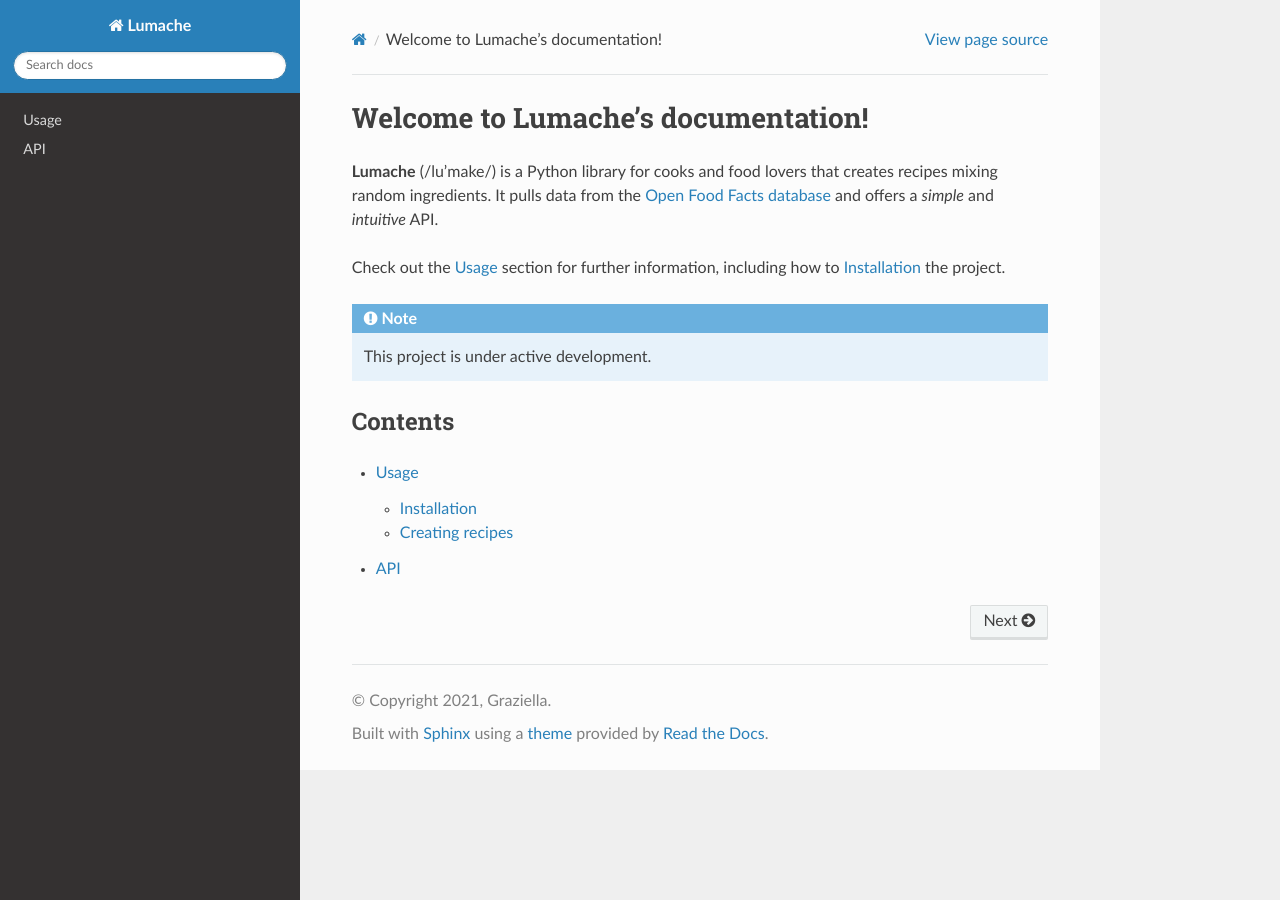
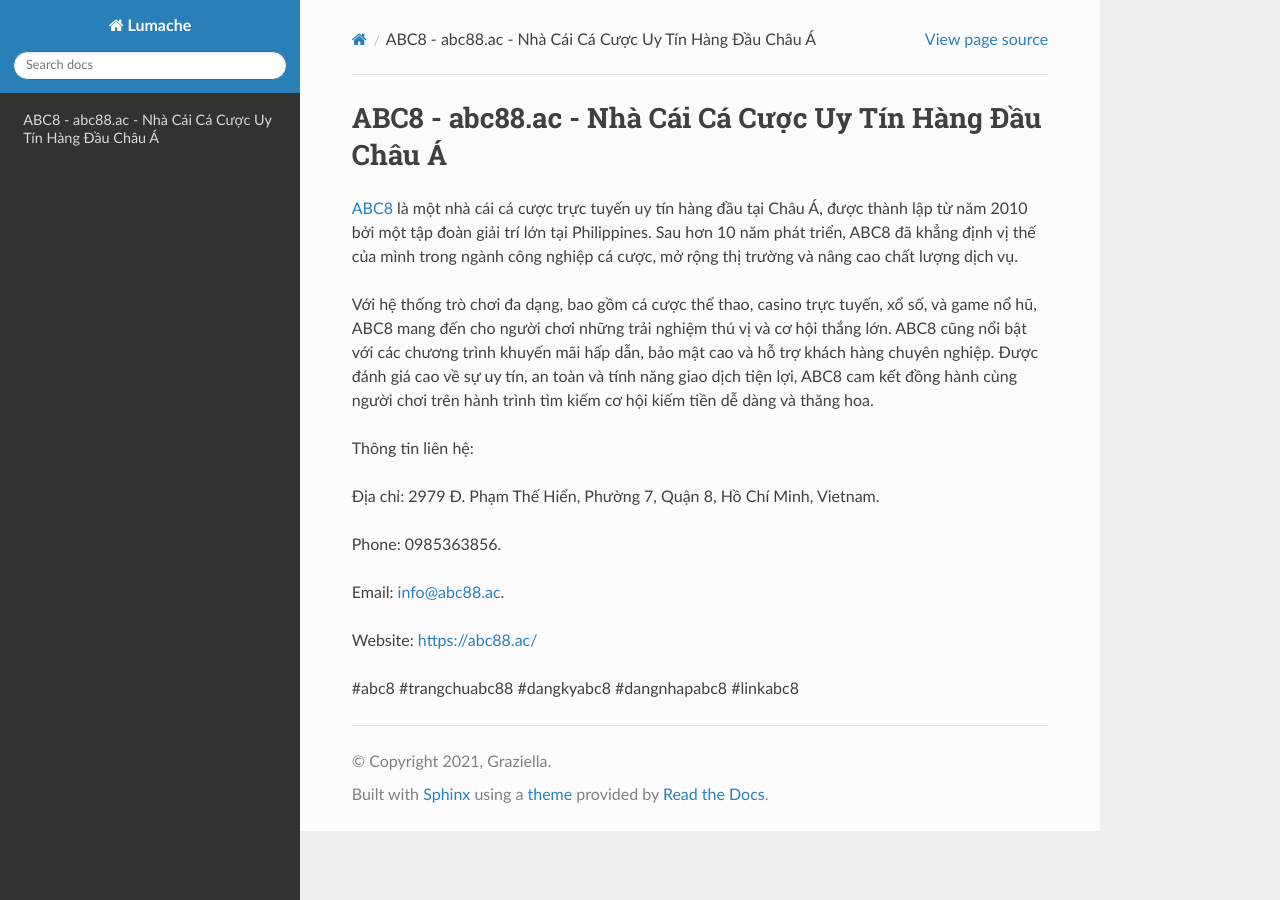
Before and after one commit to moonneil524kawb/abc8ac, a Sphinx documentation site: the page built from docs/source/index.rst, in a window 1280 px wide. Built offline with Sphinx 7.4.7 and the Read the Docs theme 3.1.0, drawn with Linux system fonts in a browser that asks for light colours.

Commit message:
Update index.rst

```diff
--- a/docs/source/index.rst
+++ b/docs/source/index.rst
@@ -1,22 +1,18 @@
-Welcome to Lumache's documentation!
+ABC8 - abc88.ac - Nhà Cái Cá Cược Uy Tín Hàng Đầu Châu Á
 ===================================
 
-**Lumache** (/lu'make/) is a Python library for cooks and food lovers
-that creates recipes mixing random ingredients.
-It pulls data from the `Open Food Facts database <https://world.openfoodfacts.org/>`_
-and offers a *simple* and *intuitive* API.
+`ABC8 <https://abc88.ac/>`_ là một nhà cái cá cược trực tuyến uy tín hàng đầu tại Châu Á, được thành lập từ năm 2010 bởi một tập đoàn giải trí lớn tại Philippines. Sau hơn 10 năm phát triển, ABC8 đã khẳng định vị thế của mình trong ngành công nghiệp cá cược, mở rộng thị trường và nâng cao chất lượng dịch vụ.
 
-Check out the :doc:`usage` section for further information, including
-how to :ref:`installation` the project.
+Với hệ thống trò chơi đa dạng, bao gồm cá cược thể thao, casino trực tuyến, xổ số, và game nổ hũ, ABC8 mang đến cho người chơi những trải nghiệm thú vị và cơ hội thắng lớn. ABC8 cũng nổi bật với các chương trình khuyến mãi hấp dẫn, bảo mật cao và hỗ trợ khách hàng chuyên nghiệp. Được đánh giá cao về sự uy tín, an toàn và tính năng giao dịch tiện lợi, ABC8 cam kết đồng hành cùng người chơi trên hành trình tìm kiếm cơ hội kiếm tiền dễ dàng và thăng hoa.
 
-.. note::
+Thông tin liên hệ:
 
-   This project is under active development.
+Địa chỉ: 2979 Đ. Phạm Thế Hiển, Phường 7, Quận 8, Hồ Chí Minh, Vietnam.
 
-Contents
---------
+Phone: 0985363856.
 
-.. toctree::
+Email: info@abc88.ac.
 
-   usage
-   api
+Website: https://abc88.ac/
+
+#abc8 #trangchuabc88 #dangkyabc8 #dangnhapabc8 #linkabc8
```
